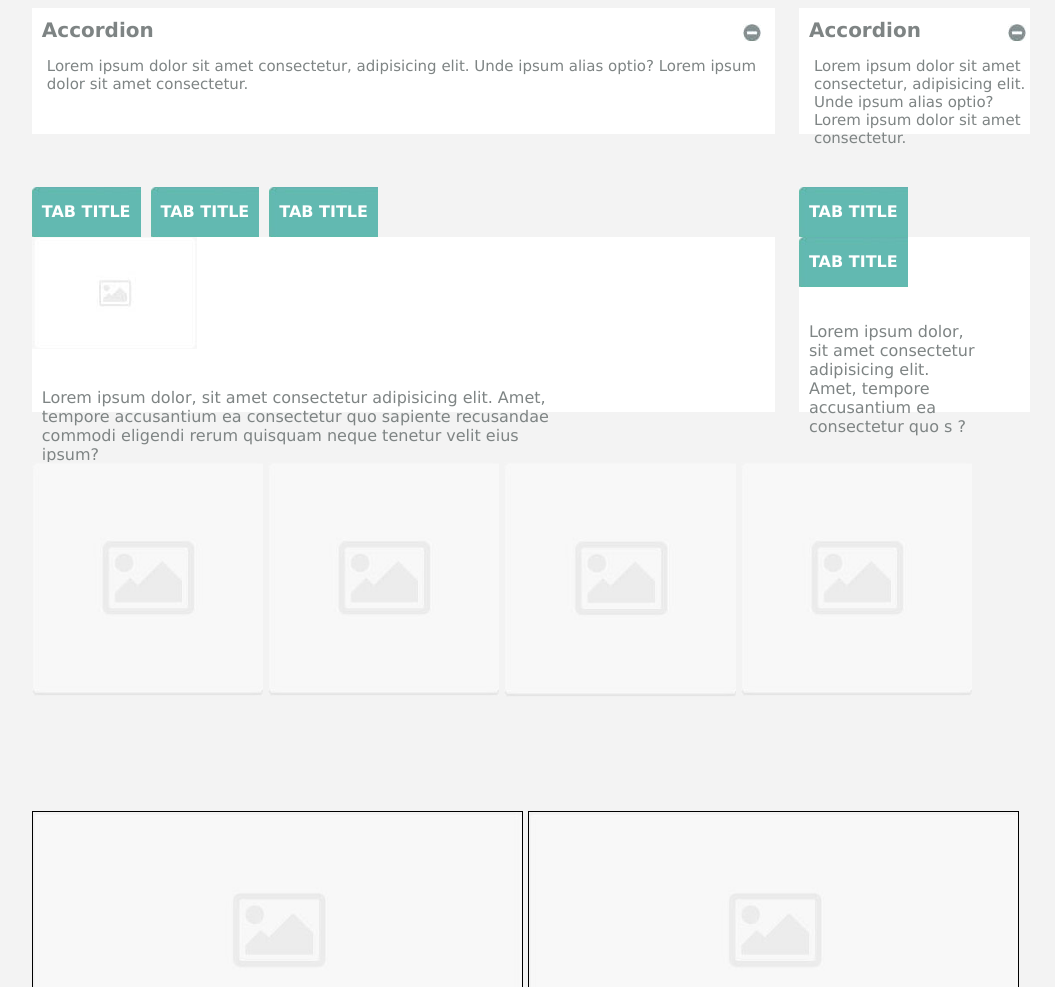
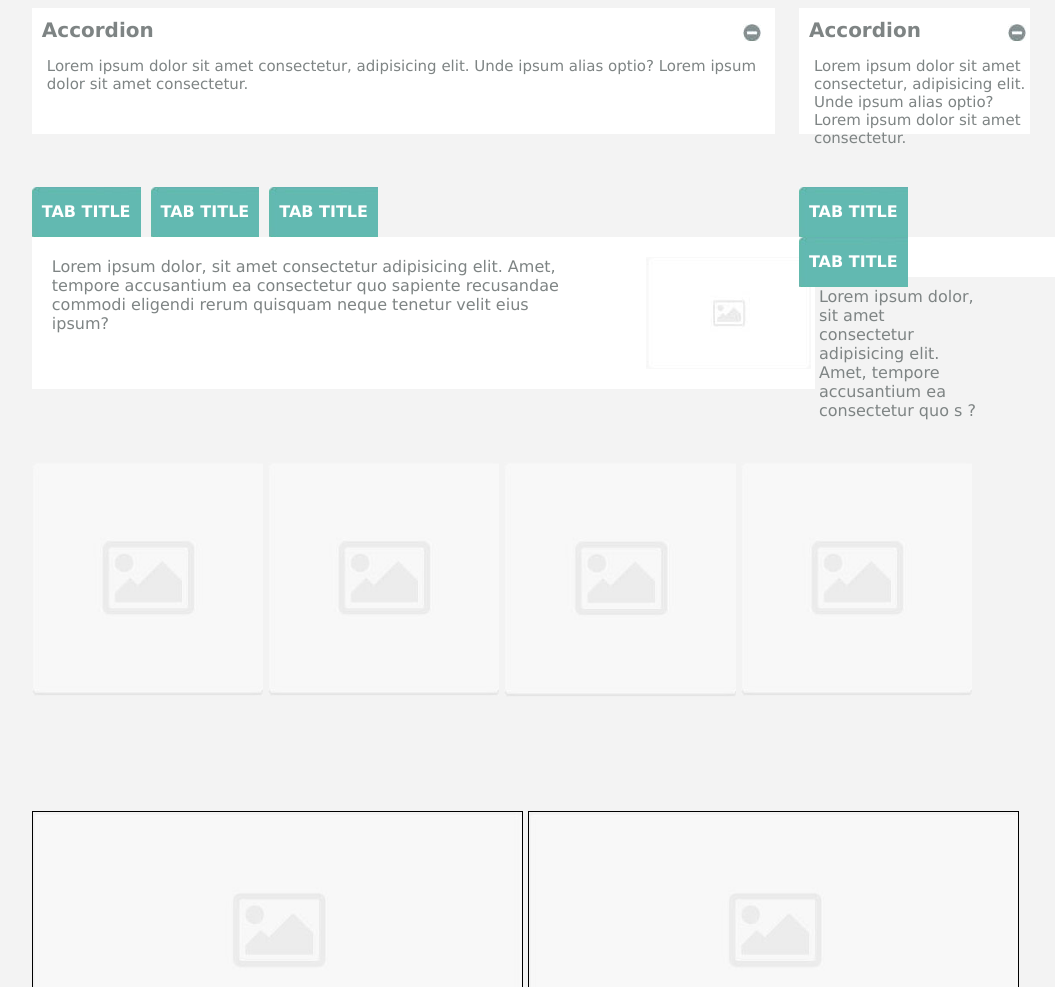
Before and after one commit to monzilnepali/leapfrog, a plain HTML site: page design-assignment-2/index.html in a window 1280 px wide. Shown: the part 1873-2860 px from the top of the page, without its empty margins (109-1164 px from the left). Drawn offline with Linux system fonts and the light colour scheme.

```diff
--- a/design-assignment-2/css/layout.css
+++ b/design-assignment-2/css/layout.css
@@ -342,7 +342,7 @@
 }
 .section-tab .tab-content{
     width: 100%;
-    min-height: 175px;
+    padding:20px;
     background-image: url(../images/tab-content-bar.jpg);
     background-repeat: repeat-x;
 
@@ -350,22 +350,19 @@
 }
 .section-tab .tab-content-left{
    float: left;
-   min-height: 112px;
-  width: 72%;
-   padding-top: 35px;
-padding-left: 10px;
+  width: 70%;
   color:#7e8484;
 
 }
-/* .section-tab .tab-content-right{
+ .section-tab .tab-content-right{
    float: right;
     text-align: center;
-    width: 25%;
+    width: 20%;
     height: 112px;
-    padding-top: 25px;
 
 
-} */
+
+}
 .section .tab-content-right img{
     max-width: 100%;
     height: auto;
--- a/design-assignment-2/css/style.css
+++ b/design-assignment-2/css/style.css
@@ -157,6 +157,7 @@
         padding-left: 10px;
         display: inline-block;
     }
+
     .header-menu{
         display: none;
     }
--- a/design-assignment-2/index.html
+++ b/design-assignment-2/index.html
@@ -229,18 +229,19 @@
         <!-- end of section-accordion -->
 
 
-        <div class="section-tab section-accordion">
+        <div class="section-tab section-accordion clearfix">
             <div class="tab-left accordion-left">
                 <ul class="tab-list">
                     <li>tab title</li>
                     <li>tab title</li>
                     <li>tab title</li>
                 </ul>
-                <div class="tab-content">
+                <div class="tab-content clearfix">
+                        <div class="tab-content-left">Lorem ipsum dolor, sit amet consectetur adipisicing elit. Amet, tempore accusantium ea consectetur quo sapiente recusandae commodi eligendi rerum quisquam neque tenetur velit eius ipsum?</div>
                     <div class="tab-content-right">
                                 <img src="./images/tab-content-default.image.jpg" alt="">
                             </div>
-                    <div class="tab-content-left">Lorem ipsum dolor, sit amet consectetur adipisicing elit. Amet, tempore accusantium ea consectetur quo sapiente recusandae commodi eligendi rerum quisquam neque tenetur velit eius ipsum?</div>
+
 
                 </div>
 
```
Also changed, not shown: index.html (+3 -3 lines).
